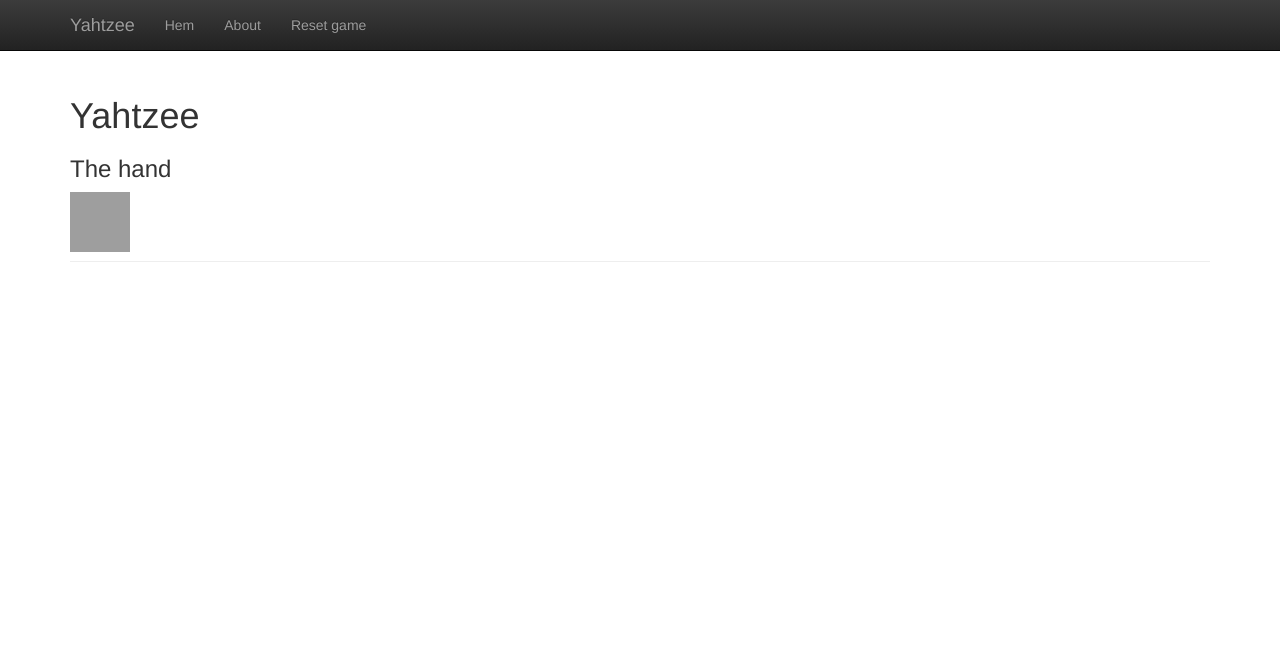
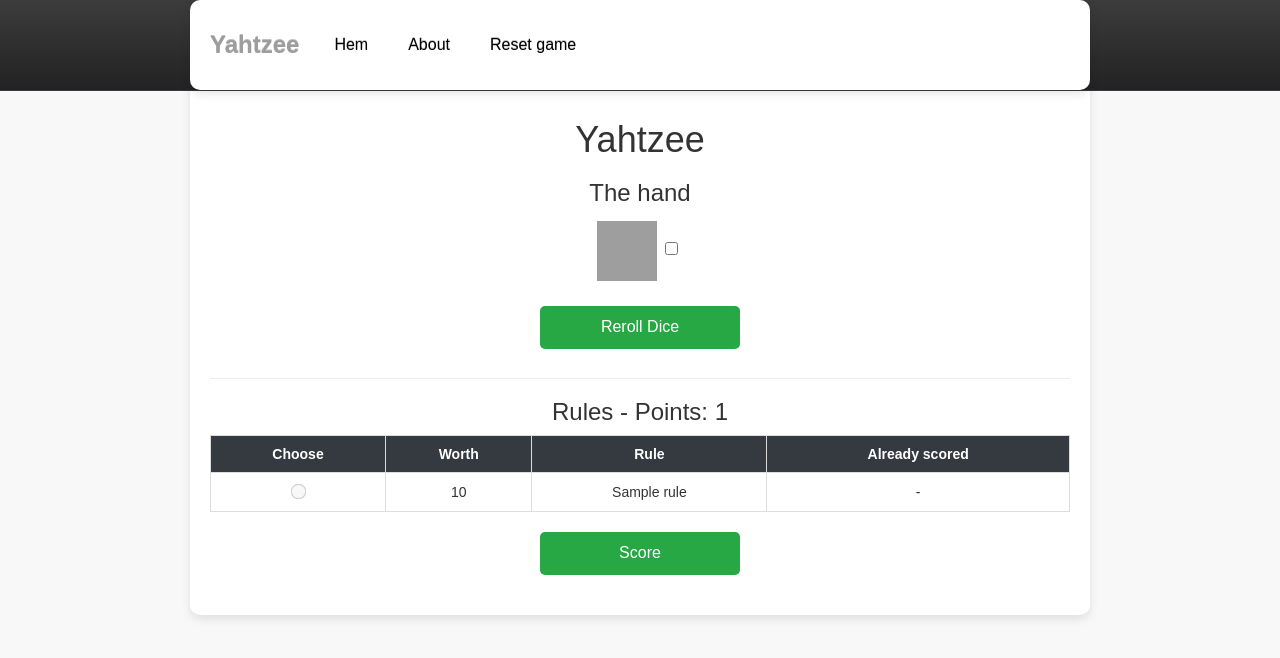
Before and after one commit to filippaliss/oopython, a Flask app: template kmom04/yahtzee3/templates/index.html in a window 1280 px wide. Shown: the top 658 px of the page. Run offline with Flask 3, Linux system fonts and the light colour scheme; the template is opened without the code that fills it: most values are stand-ins (such as "Sample title", 1, 10 or a date in 2020); some libraries are stand-ins or nearby versions; grey boxes are pictures that could not be loaded.

Commit message:
Uppdaterade hemsidan

```diff
--- a/kmom04/yahtzee3/app.py
+++ b/kmom04/yahtzee3/app.py
@@ -3,9 +3,11 @@ Module to define the Hand class.
 """
 
 from flask import Flask, render_template
+from src.scoreboard import Scoreboard
 from src.hand import Hand
 
 app = Flask(__name__)
+
 
 @app.route("/")
 def main():
@@ -16,7 +18,8 @@ def main():
         str: Rendered HTML template.
     """
     hand = Hand()
-    return render_template('index.html', hand=hand)
+    scoreboard = Scoreboard()
+    return render_template('index.html', hand=hand, scoreboard=scoreboard)
 
 @app.route("/about")
 def about():
@@ -33,5 +36,15 @@ def reset():
     hand = Hand()
     return render_template('index.html', hand=hand)
 
+@app.route("/choose_rule", methods=["POST"])
+def choose_rule():
+    rule_name = request.form.get("choose_rule")
+    if rule_name:
+        try:
+            scoreboard.add_points(rule_name, hand)
+        except ValueError as e:
+            flash(str(e), "error")
+    return redirect(url_for("index"))
+
 if __name__ == '__main__':
     app.run(debug=True)
--- /dev/null
+++ b/kmom04/yahtzee3/static/css/style.css
@@ -0,0 +1,149 @@
+/* Grundläggande styling */
+body {
+    font-family: Arial, sans-serif;
+    background-color: #f8f8f8;
+    margin: 0;
+    padding: 0;
+    padding-top: 60px; /* Lägger till utrymme för navbar */
+}
+
+/* Huvudcontainer */
+.container {
+    max-width: 900px;
+    margin: auto;
+    background: white;
+    padding: 20px;
+    border-radius: 10px;
+    box-shadow: 0px 4px 10px rgba(0, 0, 0, 0.1);
+}
+
+/* Header / Navbar */
+.navbar-inverse {
+    background-color: #343a40; /* Mörk bakgrund */
+    border-color: #343a40;
+}
+
+.navbar-inverse .navbar-nav > li > a {
+    color: #000000;
+    font-size: 16px;
+    padding: 15px 20px;
+}
+
+.navbar-inverse .navbar-nav > li > a:hover,
+.navbar-inverse .navbar-nav > .active > a {
+    background-color: #555; /* Hover-effekt */
+    color: #fff;
+}
+
+.navbar-inverse .navbar-toggle {
+    border-color: #555;
+}
+
+.navbar-brand {
+    color: #ffffff; /* Vit textfärg för brand */
+    font-size: 24px;
+    font-weight: bold;
+}
+
+.navbar-brand:hover {
+    color: #28a745; /* Hover på branden */
+}
+
+/* Sidhuvud */
+h1 {
+    text-align: center;
+    font-size: 36px;
+    margin-bottom: 10px;
+}
+
+h3 {
+    text-align: center;
+    margin-top: 20px;
+}
+
+/* Tärningsdisplay */
+.page-header {
+    text-align: center;
+}
+
+.page-header img {
+    margin: 5px;
+    width: 60px;
+    height: 60px;
+}
+
+.page-header input[type="checkbox"] {
+    margin-right: 10px;
+}
+
+/* Knappar */
+button {
+    display: block;
+    width: 200px;
+    margin: 20px auto;
+    background-color: #28a745;
+    color: white;
+    border: none;
+    padding: 10px;
+    font-size: 16px;
+    border-radius: 5px;
+    cursor: pointer;
+    transition: 0.3s;
+}
+
+button:hover {
+    background-color: #218838;
+}
+
+/* Poängtabell */
+table {
+    width: 100%;
+    border-collapse: collapse;
+    margin-top: 10px;
+}
+
+th, td {
+    border: 1px solid #ddd;
+    padding: 8px;
+    text-align: center;
+}
+
+th {
+    background-color: #343a40;
+    color: white;
+}
+
+td input[type="radio"] {
+    transform: scale(1.2);
+    cursor: pointer;
+}
+
+/* Footer */
+footer {
+    background-color: #343a40; /* Mörk bakgrund */
+    color: #ffffff; /* Vit textfärg */
+    padding: 20px 0;
+    font-size: 14px;
+    text-align: center;
+}
+
+footer a {
+    color: #28a745; /* Länk-färg */
+    text-decoration: none;
+}
+
+footer a:hover {
+    text-decoration: underline; /* Hover-effekt på länkar */
+}
+
+/* Responsivitet */
+@media (max-width: 767px) {
+    .navbar-inverse .navbar-nav > li > a {
+        font-size: 14px;
+        padding: 10px 15px;
+    }
+
+    footer {
+        font-size: 12px; /* Mindre fontstorlek på små skärmar */
+    }
+}
--- a/kmom04/yahtzee3/templates/index.html
+++ b/kmom04/yahtzee3/templates/index.html
@@ -1,4 +1,5 @@
 {% include 'header.html' %}
+<link rel="stylesheet" href="{{ url_for('static', filename='css/style.css') }}">
 
 <div class="container" role="main">
     <div class="page-header">
@@ -9,8 +10,38 @@
 
         {% for die in hand.dice %}
             <img src="{{ url_for('static', filename='img/' + die.get_name() + '.png') }}" alt="{{ die.get_name() }}" style="width: 60px; height: 60px;">
+            <input type="checkbox" name="reroll" value="{{loop.indes0}}">
         {% endfor %}
+        <br>
+        <button type="submit">Reroll Dice</button>
     </div>
+
+    <h3>Rules - Points: {{ total_points }}</h3>
+    <form method="POST" action="{{ url_for('choose_rule') }}">
+        <table>
+            <tr>
+                <th>Choose</th>
+                <th>Worth</th>
+                <th>Rule</th>
+                <th>Already scored</th>
+            </tr>
+            {% for rule_name, rule in scoreboard.rules.items() %}
+            <tr>
+                <td>
+                    {% if scoreboard.get_points(rule_name) == 0 %}
+                        <input type="radio" name="chosen_rule" value="{{ rule_name }}">
+                    {% else %}
+                        <input type="radio" name="chosen_rule" value="{{ rule_name }}" disabled>
+                    {% endif %}
+                </td>
+                <td>{{ rule.points(hand) }}</td>
+                <td>{{ rule_name }}</td>
+                <td>{{ scoreboard.scores.get(rule_name, '-') }}</td>
+            </tr>
+            {% endfor %}
+        </table>
+        <button type="submit">Score</button>
+    </form>
 </div>
 
 {% include 'footer.html' %}
```
